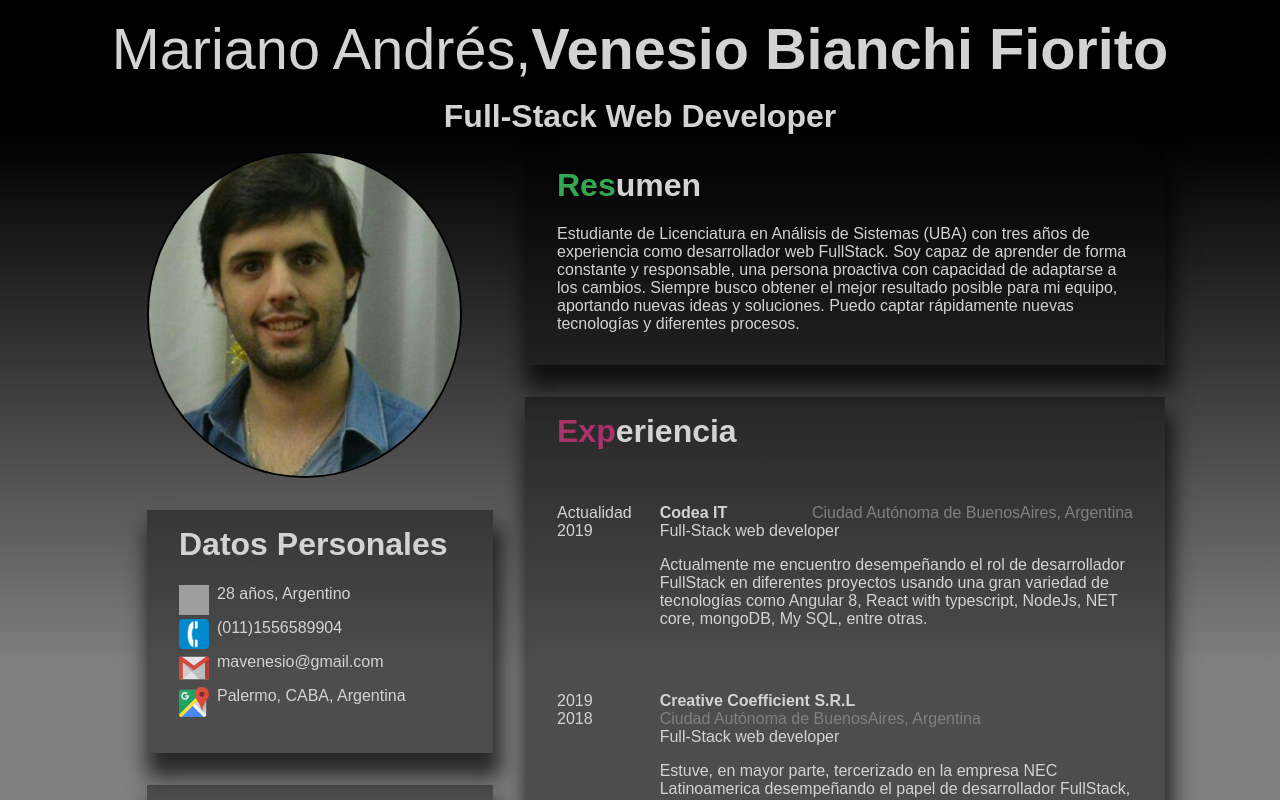
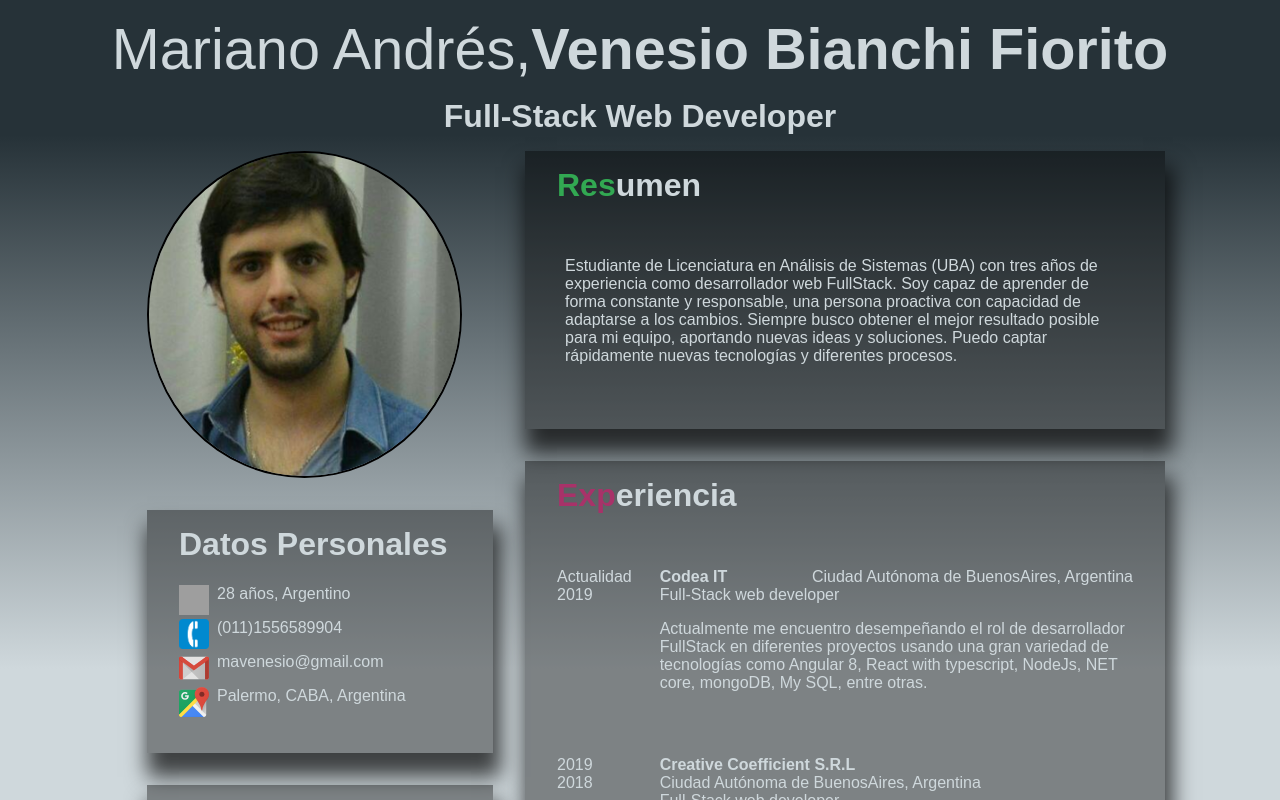
Before and after one commit to mavenesio/cv-online, a React (Create React App) app: page / in a window 1280 px wide. Shown: the top 800 px of the page. Built offline with nearby package versions, Linux system fonts and the light colour scheme; grey boxes are pictures that could not be loaded.

Commit message:
refactor experience list

```diff
--- a/src/Components/Molecules/Experience/Experience.js
+++ b/src/Components/Molecules/Experience/Experience.js
@@ -59,11 +59,16 @@ const TimeWrapper = styled.div`
 const Experience = (props) => {
     return (
         <ExperienceContainer>
+            {
+                (props.to  && props.from) &&
                 <TimeColumn>
                     <TimeWrapper>{`${props.to}`}</TimeWrapper>
                     <TimeWrapper>{`${props.from}`}</TimeWrapper>
                 </TimeColumn>
+            }
                 <ExperienceColumn>
+                    {
+                    (props.title || props.leftTitle || props.subTitle) &&
                         <Row>
                             <ExperienceHeader>
                                 <ExperienceTitle>
@@ -75,6 +80,7 @@ const Experience = (props) => {
                                 </div>
                             </ExperienceHeader>
                         </Row>
+                    }
                     <Row>
                         {props.description}
                     </Row>
@@ -83,12 +89,12 @@ const Experience = (props) => {
     );
 }
 Experience.propTypes = {
-    from: PropTypes.string.isRequired,
-    to: PropTypes.string.isRequired,
-    description: PropTypes.string.isRequired,
-    subTitle:PropTypes.string.isRequired,
-    leftTitle:PropTypes.string.isRequired,
-    title:PropTypes.string.isRequired,
+    from: PropTypes.string,
+    to: PropTypes.string,
+    description: PropTypes.string,
+    subTitle:PropTypes.string,
+    leftTitle:PropTypes.string,
+    title:PropTypes.string,
   }
 
 export default Experience;
--- a/src/Components/Molecules/RightColumn/RightColumn.js
+++ b/src/Components/Molecules/RightColumn/RightColumn.js
@@ -23,9 +23,6 @@ const Row = styled.div`
     width: 100%;
     padding: 1rem;
 `;
-const Paragraph = styled.div`
-    text-align:start;
-`;
 const renderExtraData = (data) => {
     return data.map( section => {
             return (
@@ -41,13 +38,6 @@ const renderExtraData = (data) => {
 const RightColumn = (props) => {
     return (
         <SecondaryColumn>
-            {props.description &&
-                <Row>
-                    <Card title={props.description.title} titleColor={props.description.titleColor}>
-                        <Paragraph>{props.description.copy}</Paragraph>
-                    </Card>
-                </Row>
-            }
             {props.data && renderExtraData(props.data)}
         </SecondaryColumn>
     );
--- a/src/constants/DarkTheme.js
+++ b/src/constants/DarkTheme.js
@@ -1,14 +1,14 @@
 const darkTheme = {
     colors: {
       background: {
-        primary: 'Black',
-        secondary: 'gray',
-        tertiary:'white',
+        primary: '#263238',
+        secondary: '#cfd8dc',
+        tertiary:'#cfd8dc',
       },
       font: {
-        primary: 'lightgray',
-        secondary: 'gray',
-        tertiary:'black',
+        primary: '#cfd8dc',
+        secondary: '#cfd8dc',
+        tertiary:'#263238',
       }
     },
     fonts: ["sans-serif", "Roboto"],
--- a/src/constants/es-ES.js
+++ b/src/constants/es-ES.js
@@ -74,12 +74,17 @@ const leftColumnData = {
 
 }
 const rightColumnData = {
-    description: {
-        title: 'Resumen',
-        titleColor: '#32a852',
-        copy: 'Estudiante de Licenciatura en Análisis de Sistemas (UBA) con tres años de experiencia como desarrollador web FullStack. Soy capaz de aprender de forma constante y responsable, una persona proactiva con capacidad de adaptarse a los cambios. Siempre busco obtener el mejor resultado posible para mi equipo, aportando nuevas ideas y soluciones. Puedo captar rápidamente nuevas tecnologías y diferentes procesos.'
-    },
     data: [
+        {
+            title:'Resumen',
+            titleColor:'#32a852',
+            data:[
+                {
+                    description:'Estudiante de Licenciatura en Análisis de Sistemas (UBA) con tres años de experiencia como desarrollador web FullStack. Soy capaz de aprender de forma constante y responsable, una persona proactiva con capacidad de adaptarse a los cambios. Siempre busco obtener el mejor resultado posible para mi equipo, aportando nuevas ideas y soluciones. Puedo captar rápidamente nuevas tecnologías y diferentes procesos.',
+                    leftTitle:'',
+                }
+            ]
+        },
         {
             title:'Experiencia',
             titleColor:'#a83269',
```
Lines whose indentation alone changed are shown as unchanged.
